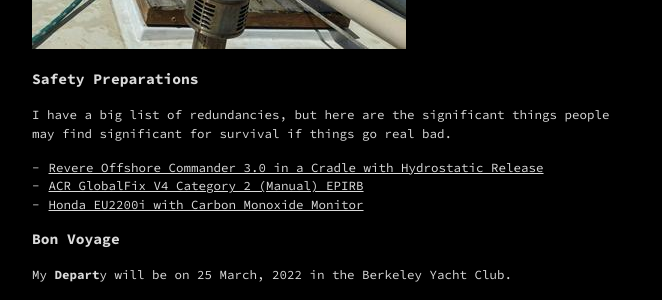
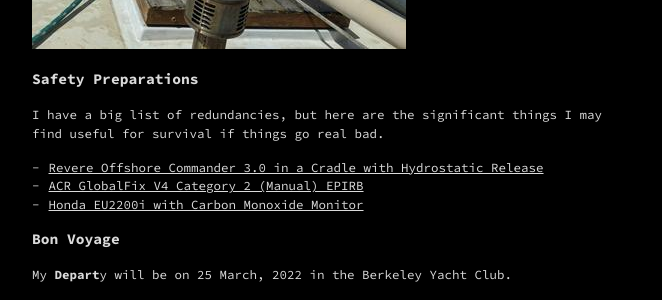
Before and after one commit to singlerider/runninginthenight.com, a Jekyll site: the page built from _posts/2022-02-22-whats-the-plan-for-departure.md, in a window 1280 px wide and 900 px high, scrolled down 5158 px. Shown: the part 153-453 px from the top of the window, without its empty margins (308-970 px from the left). Built offline with Jekyll 4.4.1, drawn with Linux system fonts in a browser that asks for light colours.

Commit message:
Fix typo in plan for departure post

```diff
--- a/_posts/2022-02-22-whats-the-plan-for-departure.md
+++ b/_posts/2022-02-22-whats-the-plan-for-departure.md
@@ -128,7 +128,7 @@ Dustin has been a liveaboard sailor for nearly ten years in Florida. One day, he
 
 ### Safety Preparations
 
-I have a big list of redundancies, but here are the significant things people may find significant for survival if things go real bad.
+I have a big list of redundancies, but here are the significant things I may find useful for survival if things go real bad.
 
 -   [Revere Offshore Commander 3.0 in a Cradle with Hydrostatic Release](https://www.survivalatsea.com/liferafts/recreational/offshore/revere-offshore-commander.aspx?variantId=d2fee3d2-590c-433d-b0f7-ab8aab699f2a)
 -   [ACR GlobalFix V4 Category 2 (Manual) EPIRB](https://www.acrartex.com/products/globalfix-v4-epirb-emergency-positioning-indicading-radio-beacon/)
```
